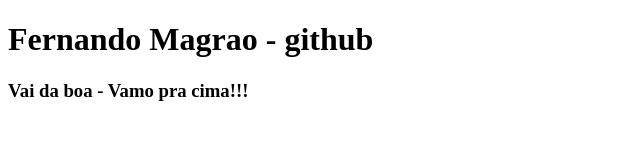
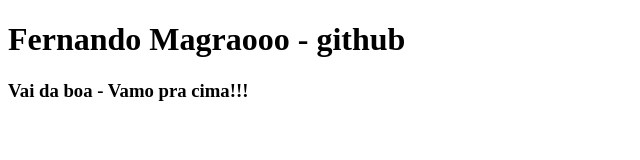
Before and after one commit to FernandoMagrao/Tradelogos, a plain HTML site: page index.html in a window 1280 px wide. Shown: the whole page, without its empty margins (0-640 px from the left). Drawn offline with Linux system fonts and the light colour scheme.

Commit message:
modificado

```diff
--- a/index.html
+++ b/index.html
@@ -10,7 +10,7 @@
 
 <body>
     <h1>
-        Fernando Magrao - github
+        Fernando Magraooo - github
     </h1>
     <h3>
         Vai da boa - Vamo pra cima!!!
```
